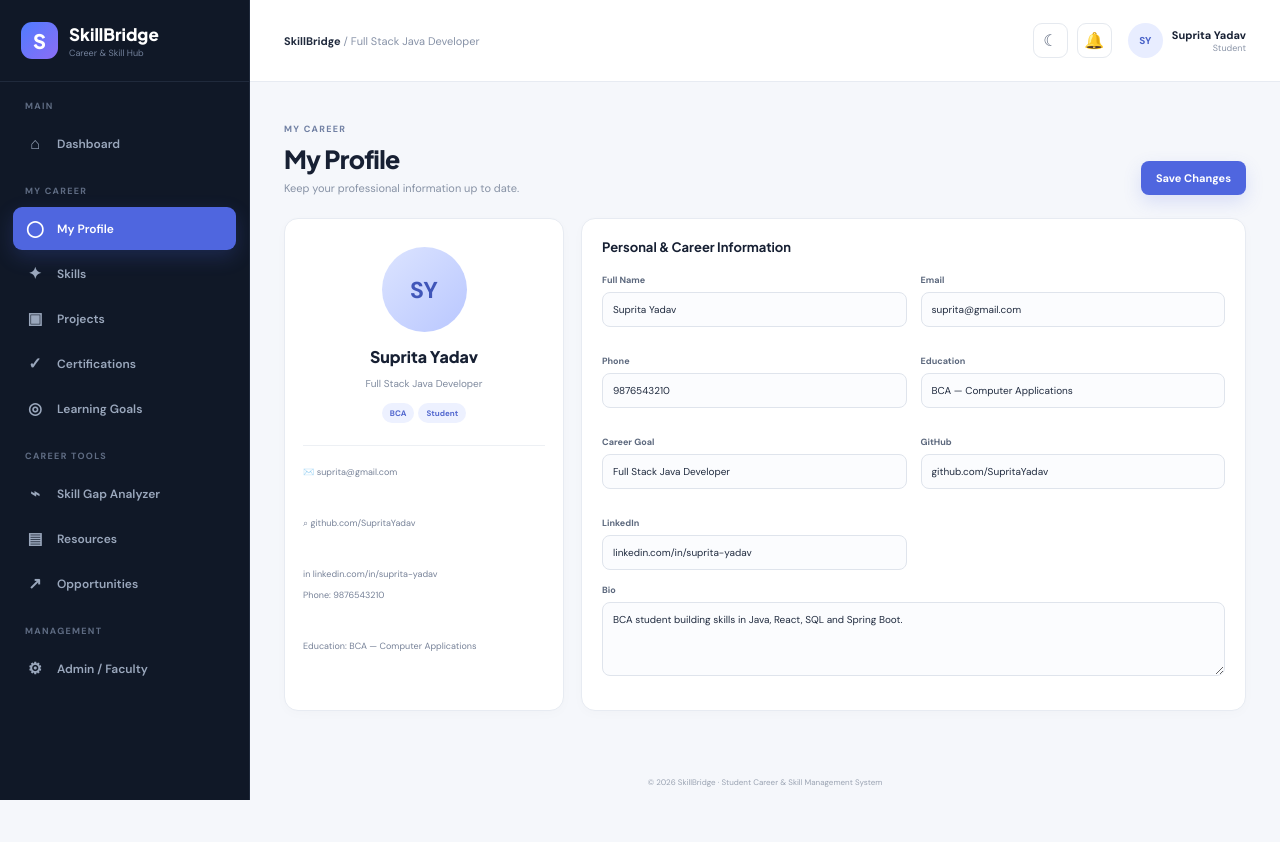
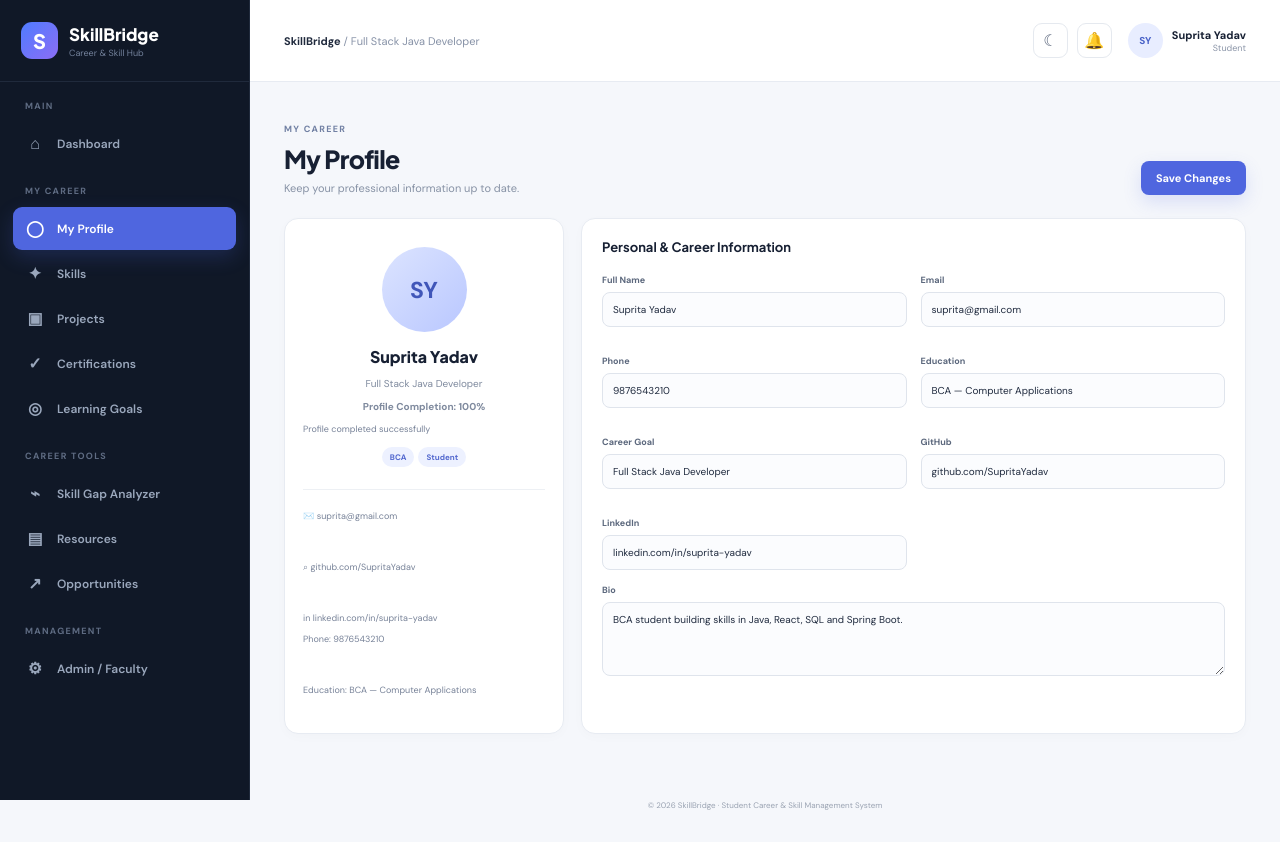
Before and after one commit to SupritaYadav/Skillbridge-student-career-management, a React (Vite) app in the folder frontend/: page / in a window 1280 px wide. Both pictures are taken after a click on the button "Update Profile". Before the commit the page ends 819 px from the top, so only its background shows below. Built offline with nearby package versions, Linux system fonts and the light colour scheme.

Commit message:
Add profile completion indicator

```diff
--- a/frontend/src/App.jsx
+++ b/frontend/src/App.jsx
@@ -381,6 +381,25 @@ function Field({ label, value, onChange, type = 'text', placeholder = '' }) {
 function Profile({ p, setP, notify }) {
   const [f, setF] = useState(p);
   const save = (e) => { e.preventDefault(); setP(f); notify('Profile updated successfully'); };
+  const requiredFields = [
+  { label: 'Full Name', value: f.name },
+  { label: 'Email', value: f.email },
+  { label: 'Education', value: f.education },
+  { label: 'Career Goal', value: f.careerGoal },
+  { label: 'Bio', value: f.bio }
+];
+
+const completedFields = requiredFields.filter(
+  item => String(item.value || '').trim()
+).length;
+
+const completion = Math.round(
+  (completedFields / requiredFields.length) * 100
+);
+
+const missingFields = requiredFields
+  .filter(item => !String(item.value || '').trim())
+  .map(item => item.label);
   return (
     <>
       <Head ey="MY CAREER" title="My Profile" sub="Keep your professional information up to date." action={<button className="primary" onClick={save}>Save Changes</button>} />
@@ -389,6 +408,12 @@ function Profile({ p, setP, notify }) {
           <div className="bigAvatar">{initials(f.name)}</div>
           <h2>{f.name}</h2>
           <p>{f.careerGoal}</p>
+          <p><strong>Profile Completion: {completion}%</strong></p>
+          <small>
+            {missingFields.length > 0
+              ? `Missing: ${missingFields.join(', ')}`
+              : 'Profile completed successfully'}
+          </small>
           <span className="tag">BCA</span><span className="tag">Student</span>
           <hr />
           <small>✉️ {f.email}</small><br />
```
